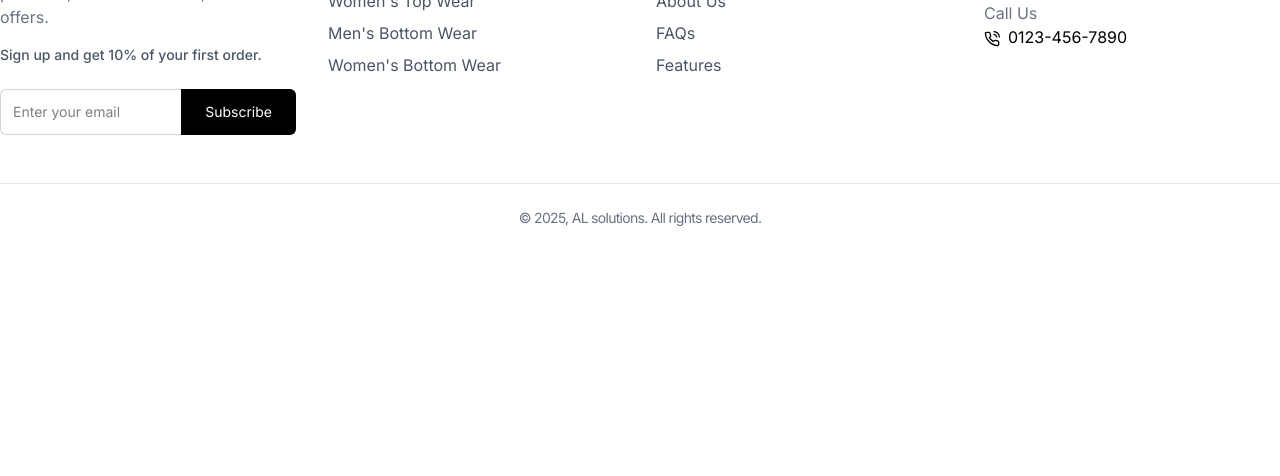
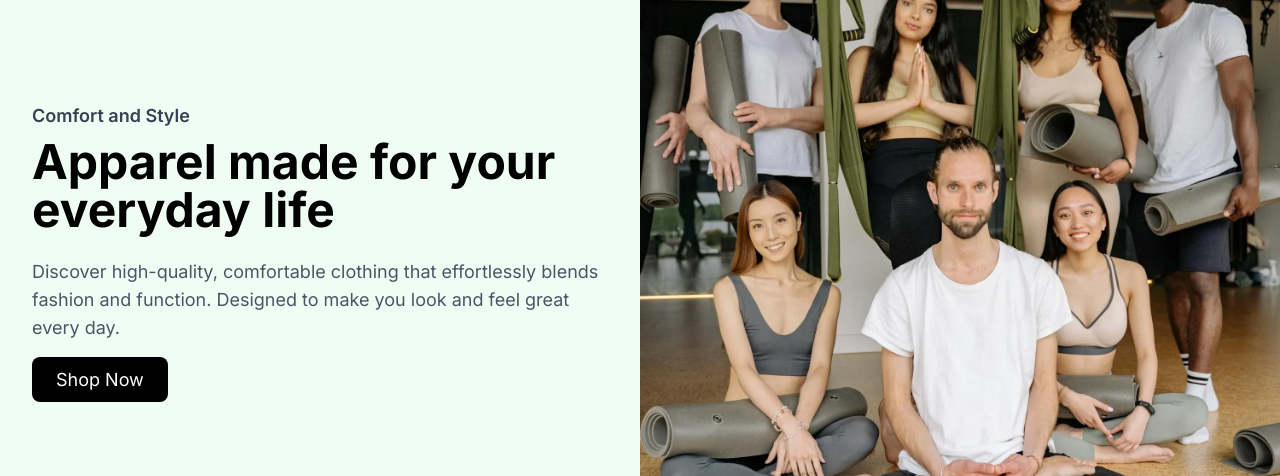
Before and after one commit to aj-leal/shozada, a React (Vite) app in the folder frontend/: page / in a window 1280 px wide. Shown: the part 5013-5489 px from the top of the page. Before the commit the page ends 5289 px from the top, so only its background shows below. Built offline with nearby package versions, Linux system fonts and the light colour scheme.

Commit message:
Added FeaturedCollection component and rendered it in Home component

```diff
--- /dev/null
+++ b/frontend/src/components/Products/FeaturedCollection.jsx
@@ -0,0 +1,39 @@
+import { Link } from "react-router-dom";
+import featured from "../../assets/featured.webp";
+
+const FeaturedCollection = () => {
+    return (
+        <section className="py-16 px-4 lg:px-0">
+            <div className="container mx-auto flex flex-col-reverse lg:flex-row items-center bg-green-50 rounded-3xl">
+                {/* Left Content */}
+                <div className="lg:w-1/2 p-8 text-center lg:text-left">
+                    <h2 className="text-lg font-semibold text-gray-700 mb-2">
+                        Comfort and Style
+                    </h2>
+                    <h2 className="text-4xl lg:text-5xl font-bold mb-6">
+                        Apparel made for your everyday life
+                    </h2>
+                    <p className="text-lg text-gray-600 mb-6">
+                        Discover high-quality, comfortable clothing that effortlessly blends
+                        fashion and function. Designed to make you look and feel great every day.
+                    </p>
+                    <Link
+                        to="/collections/all"
+                        className="bg-black text-white px-6 py-3 rounded-lg text-lg hover:bg-gray-800"
+                    >
+                        Shop Now
+                    </Link>
+                </div>
+
+                {/* Right Content */}
+                <div className="lg:w-1/2">
+                    <img src={featured} alt="Featured Collection"
+                        className="w-full h-full object-cover lg:rounded-tr-3xl lg:rounded-br-3xl"
+                    />
+                </div>
+            </div>
+        </section>
+    )
+}
+
+export default FeaturedCollection
--- a/frontend/src/pages/Home.jsx
+++ b/frontend/src/pages/Home.jsx
@@ -1,4 +1,5 @@
 import Hero from "../components/Layout/Hero"
+import FeaturedCollection from "../components/Products/FeaturedCollection"
 import GenderCollectionSection from "../components/Products/GenderCollectionSection"
 import NewArrivals from "../components/Products/NewArrivals"
 import ProductDetails from "../components/Products/ProductDetails"
@@ -104,6 +105,8 @@
                 </h2>
                 <ProductGrid products={placeholderProducts} />
             </div>
+
+            <FeaturedCollection />
         </div>
     )
 }
```
